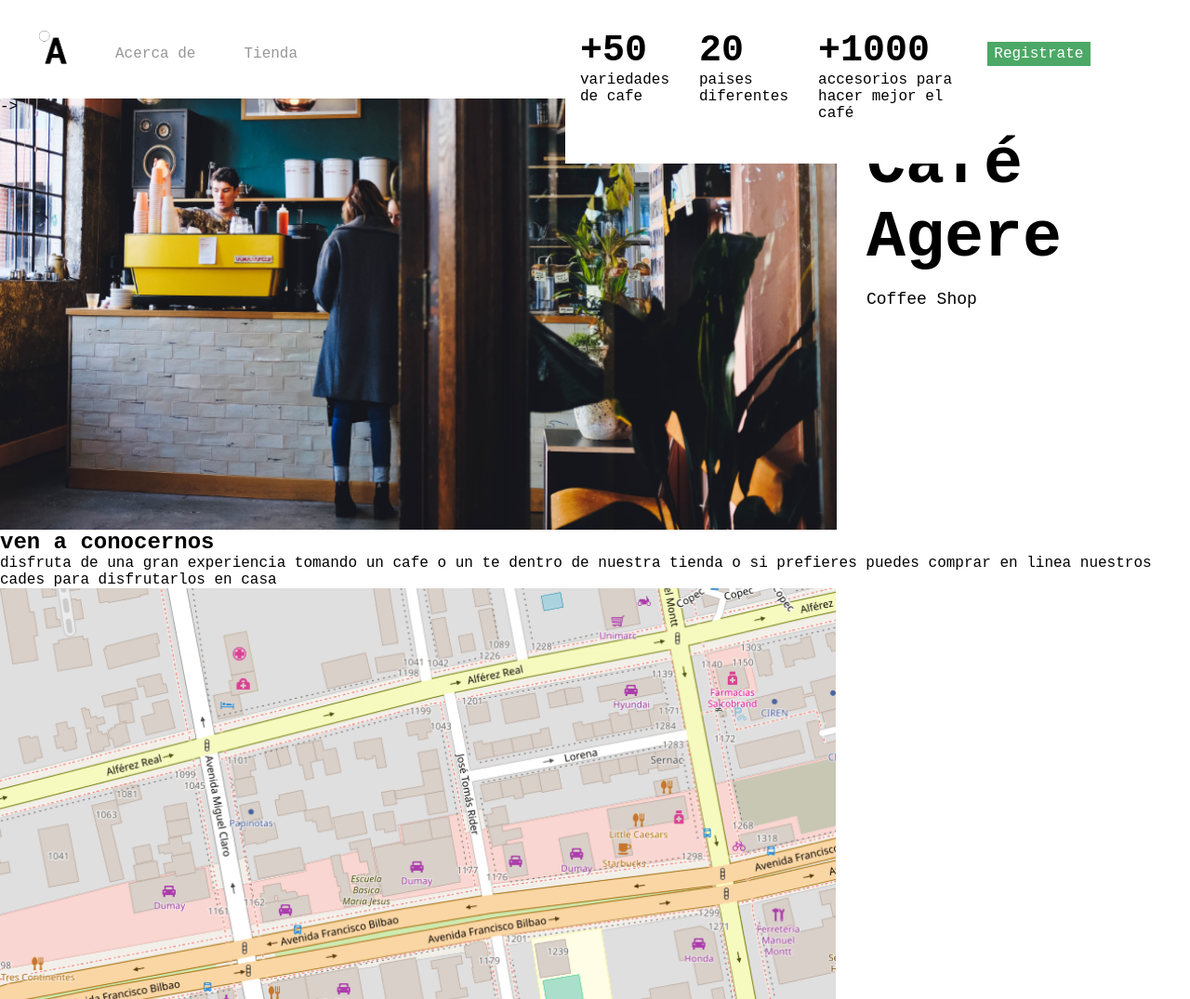
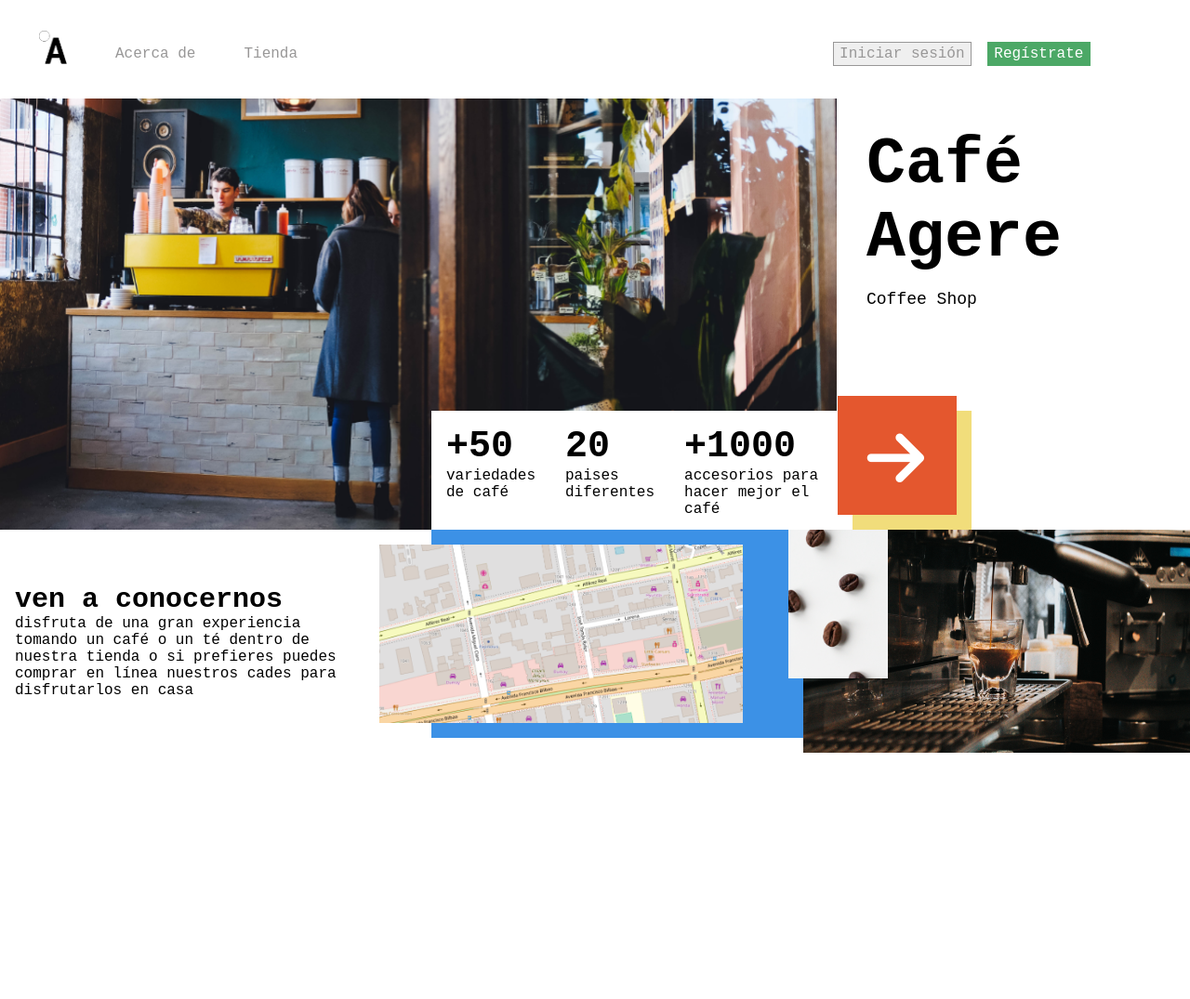
Before and after one commit to No-Igna/Cafeter-a-Agere, a plain HTML site: page index.html in a window 1280 px wide. Shown: the top 1075 px of the page at 93% size. After the commit the page ends 820 px from the top, so only its background shows below. Drawn offline with Linux system fonts and the light colour scheme; a web font is replaced by a local one.

Commit message:
header section, the other section and other stuff done

```diff
--- a/assets/sass/layout/_header.scss
+++ b/assets/sass/layout/_header.scss
@@ -1,4 +1,5 @@
 .header{
+    position: relative;
     display: flex;
     height: 29rem;
     &__img{
@@ -18,19 +19,31 @@
     &__info{
         display: flex;
         position: absolute;
-        left: 38rem;
-        bottom: 39rem;
-        height: 10rem;
+        left: 29rem;
+        bottom: 0rem;
+        height: 8rem;
         width: 28rem;
         background-color: $white;
     }
     &__box{
-        width: 10rem;
-        height: 10rem;
         position: absolute;
-        &--coral{
-            z-index: 3;
-            background-color: $buff;
+        height: 8rem;
+        width: 8rem;
+        &--buff{
+            background-color:$buff;
+            left: 57.3rem;
+            bottom: 0rem;
         }
+        &--flame{
+            background-color: $flame;
+            color: $white;
+            font-size: $xxx-large;
+            left: 56.3rem;
+            bottom: 1rem;
+            i{
+                padding: 2rem;
+            }
+        }
+
     }
 }
--- /dev/null
+++ b/assets/sass/layout/_section.scss
@@ -0,0 +1,49 @@
+.section{
+    position: relative;
+    display: flex;
+    height: 15rem;
+    align-items: center;
+    &__meet{
+        position: absolute;
+        width: 28rem;
+        padding: 1rem 3rem 1rem 1rem;
+    }
+    &__title{
+        font-size: $x-large;
+    }
+    &__text{
+        font-size: $medium;
+    }
+    &__img{
+        position: absolute;
+        &--map{
+            z-index: 1;
+            height: 12rem;
+            bottom: 2rem;
+            left: 25.5rem;
+        }
+        &--coffee-beans{
+            z-index: 2;
+            height: 10rem;
+            clip-path: inset(0px 220px 0px 0px);
+            top: 0rem;
+            left: 53rem;
+        }
+        &--coffee-machine{
+            z-index: 1;
+            height: 15rem;
+            width: 26rem;
+            bottom: 0rem;
+            left: 54rem;
+        }
+    }
+    &__div{
+        position: relative;
+        height: 15rem;
+        width: 25rem;
+        z-index: -1;
+        top: -1rem;
+        left: 29rem;
+        background-color: $blue-de-france;
+    }
+}
--- a/assets/sass/main.scss
+++ b/assets/sass/main.scss
@@ -8,6 +8,7 @@
 @import 'abstracts/variables';
 @import 'base/typography';
 @import 'layout/navbar';
+@import 'layout/section';
 @import 'layout/header';
 @import 'components/card';
 @import 'components/button';
--- a/index.html
+++ b/index.html
@@ -4,6 +4,7 @@
     <meta charset="UTF-8">
     <meta name="viewport" content="width=device-width, initial-scale=1.0">
     <link rel="stylesheet" href="./assets/css/main.css">
+    <script src="https://kit.fontawesome.com/ccf23e4d66.js" crossorigin="anonymous"></script>
     <title>Cafetería Agere</title>
 </head>
 <body>
@@ -15,8 +16,8 @@
         <a href="#" class="navbar__item link">Acerca de</a>
         <a href="#" class="navbar__item link">Tienda</a>
         <div class="navbar__to-right">
-            <button class="button button--primary">iniciar sesión</button>
-            <button class="button button--secondary">Registrate</button>
+            <button class="button button--primary">Iniciar sesión</button>
+            <button class="button button--secondary">Regístrate</button>
         </div>
     </nav>
     <!--section 1-->
@@ -29,7 +30,7 @@
         <div class="header__info">
             <div class="card">
                 <h2 class="card__title">+50</h2>
-                <p class="card__text">variedades de cafe</p>
+                <p class="card__text">variedades de café</p>
             </div>
             <div class="card">
                 <h2 class="card__title">20</h2>
@@ -40,18 +41,21 @@
                 <p class="card__text">accesorios para hacer mejor el café</p>
             </div>
         </div>
-        <div class="header__box header__box--buff"></div>
-        <div class="header__box header__box--flame">-></div>
+        <div class="header__box header__box--buff"> </div>
+        <div class="header__box header__box--flame">
+            <i class="fa-solid fa-arrow-right"></i>
+        </div>
     </header>
     <!--another section-->
-    <section>
-        <div>
-            <h2>ven a conocernos</h2>
-            <p>disfruta de una gran experiencia tomando un cafe o un te dentro de nuestra tienda o si prefieres puedes comprar en linea nuestros cades para disfrutarlos en casa</p>
+    <section class="section">
+        <div class="section__meet">
+            <h2 class="section__title">ven a conocernos</h2>
+            <p class="section__text">disfruta de una gran experiencia tomando un café o un té dentro de nuestra tienda o si prefieres puedes comprar en línea nuestros cades para disfrutarlos en casa</p>
         </div>
-        <img src="./assets/img/img-4.png" alt="localizacion">
-        <img src="./assets/img/img-3.png" alt="granos de cafe">
-        <img src="./assets/img/img-2.png" alt="cafe">
+        <img class="section__img section__img--map" src="./assets/img/img-4.png" alt="localizacion">
+        <img class="section__img section__img--coffee-beans" src="./assets/img/img-3.png" alt="granos de cafe">
+        <img class="section__img section__img--coffee-machine" src="./assets/img/img-2.png" alt="cafe">
+        <div class="section__div"></div>
     </section>
 </body>
 </html>
```
Also changed, not shown: assets/css/main.css, 1 other file.
